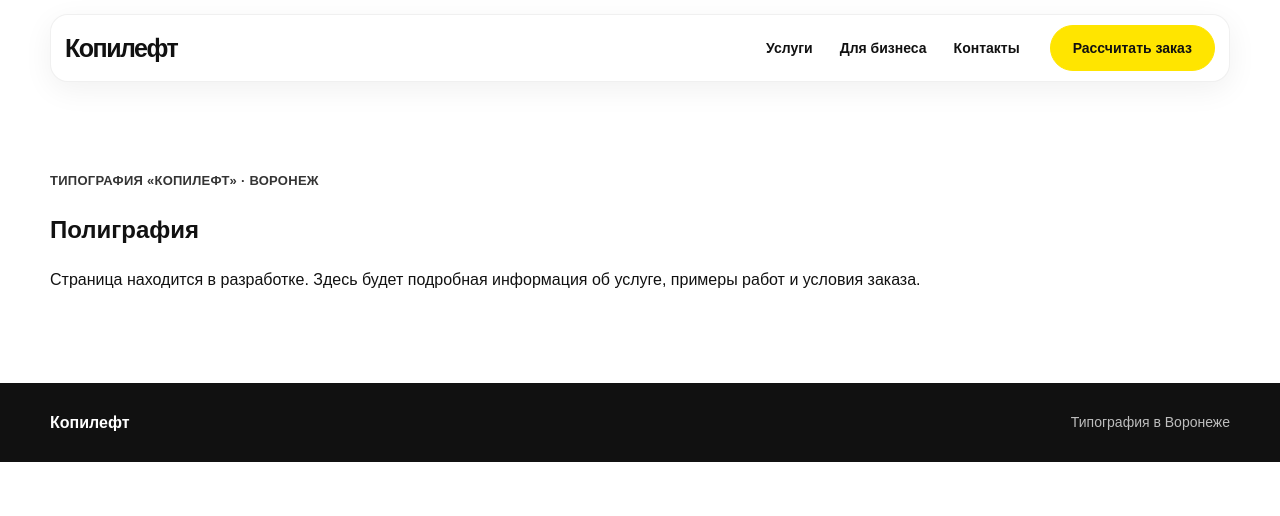
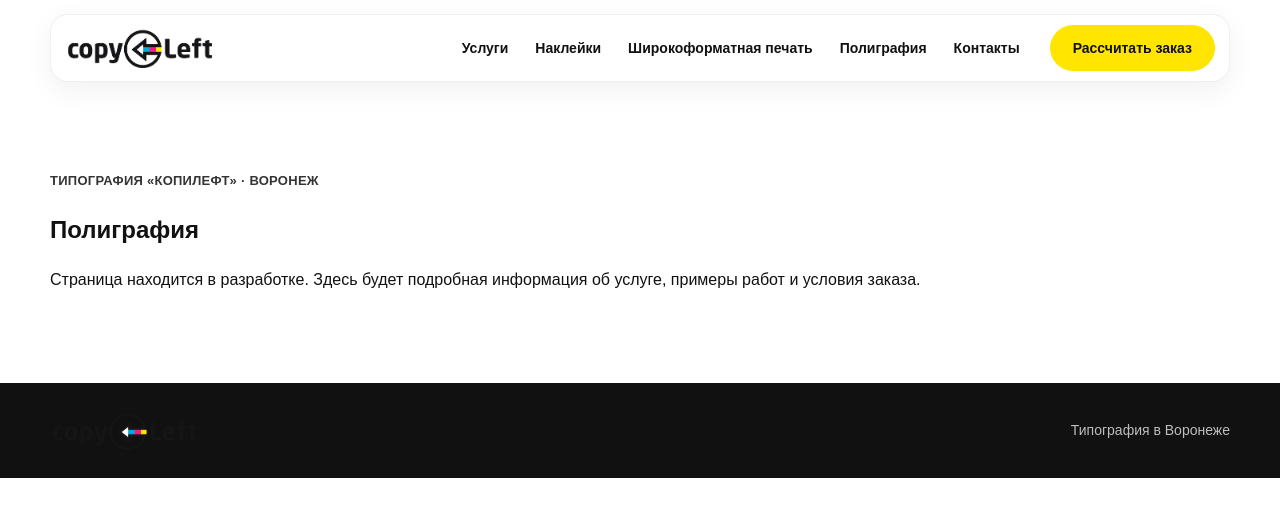
Before and after one commit to belamiru/kopileft-site, a plain HTML site: page tipographiya/index.html in a window 1280 px wide. Drawn offline with Linux system fonts and the light colour scheme.

Commit message:
Добавлен логотип и навигация

```diff
--- a/styles.css
+++ b/styles.css
@@ -765,3 +765,32 @@ input {
     flex-direction: column;
   }
 }
+
+/* Логотип в шапке и подвале */
+.logo img {
+  display: block;
+  width: 150px;
+  height: auto;
+  max-height: 42px;
+  object-fit: contain;
+}
+
+.footer-logo {
+  display: inline-flex;
+  align-items: center;
+}
+
+.footer-logo img {
+  display: block;
+  width: 150px;
+  height: auto;
+  max-height: 42px;
+  object-fit: contain;
+}
+
+@media (max-width: 520px) {
+  .logo img,
+  .footer-logo img {
+    width: 125px;
+  }
+}
--- a/tipographiya/index.html
+++ b/tipographiya/index.html
@@ -11,11 +11,15 @@
 
 <header class="site-header">
   <div class="container header-inner">
-    <a class="logo" href="../">Копилефт</a>
+    <a class="logo" href="../">
+      <img src="../images/logo.png" alt="Копилефт — типография в Воронеже">
+    </a>
 
     <nav class="main-nav" aria-label="Основная навигация">
       <a href="../#services">Услуги</a>
-      <a href="../#business">Для бизнеса</a>
+      <a href="../nakleiki-iz-vinilovoi-plenki/">Наклейки</a>
+      <a href="../shirokoformatnaya-pechat/">Широкоформатная печать</a>
+      <a href="../tipographiya/">Полиграфия</a>
       <a href="../#contacts">Контакты</a>
     </nav>
 
@@ -40,7 +44,9 @@
 
 <footer class="site-footer">
   <div class="container footer-inner">
-    <strong>Копилефт</strong>
+    <a class="footer-logo" href="../">
+      <img src="../images/logo.png" alt="Копилефт">
+    </a>
     <span>Типография в Воронеже</span>
   </div>
 </footer>
```
Also changed, not shown: index.html (+7 -6 lines), nakleiki-iz-vinilovoi-plenki/index.html (+9 -3 lines), nakleiki-na-avto/index.html (+9 -3 lines), shirokoformatnaya-pechat/index.html (+9 -3 lines), tablichki-plastikovye/index.html (+9 -3 lines), images/logo.png (added), 1 other file.
